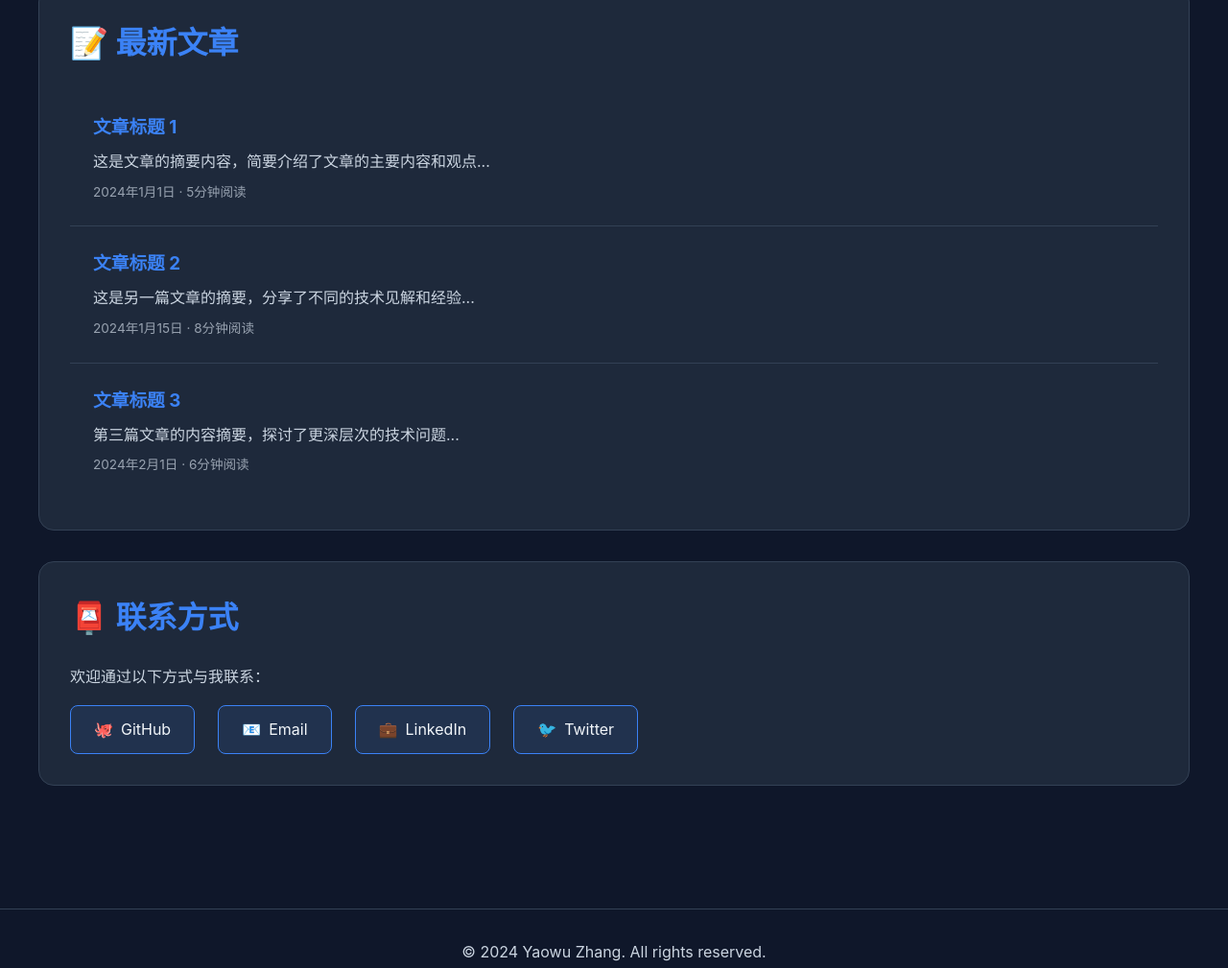
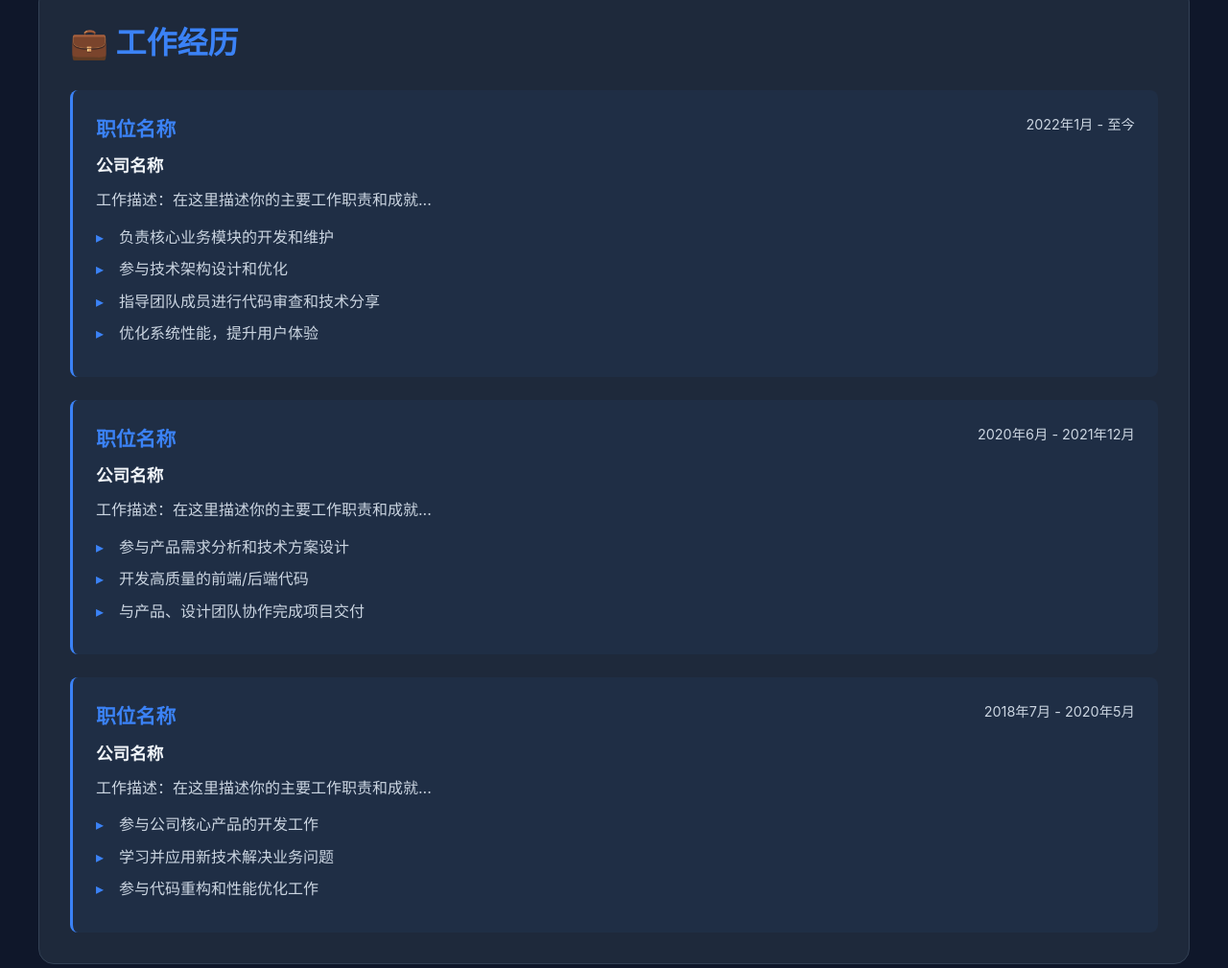
Before and after one commit to Napoleon1Zhang/Napoleon1Zhang.github.io, a plain HTML site: page index.html in a window 1280 px wide. Shown: the part 1554-2563 px from the top of the page at 96% size. Drawn offline with Linux system fonts and the light colour scheme.

Commit message:
Update index.html

```diff
--- a/index.html
+++ b/index.html
@@ -238,39 +238,81 @@
       color: var(--hover-color);
     }
 
-    /* 博客文章 */
-    .blog-list {
+    /* 工作经历 */
+    .experience-list {
       list-style: none;
     }
 
-    .blog-item {
+    .experience-item {
       padding: 1.5rem;
-      border-bottom: 1px solid var(--border-color);
-      transition: background 0.3s;
+      border-left: 3px solid var(--primary-color);
+      margin-bottom: 1.5rem;
+      background: rgba(59, 130, 246, 0.05);
+      border-radius: 8px;
+      transition: all 0.3s;
+      position: relative;
     }
 
-    .blog-item:hover {
-      background: rgba(59, 130, 246, 0.05);
+    .experience-item:hover {
+      background: rgba(59, 130, 246, 0.1);
+      transform: translateX(5px);
     }
 
-    .blog-item:last-child {
-      border-bottom: none;
+    .experience-item:last-child {
+      margin-bottom: 0;
     }
 
-    .blog-item h3 {
+    .experience-header {
+      display: flex;
+      justify-content: space-between;
+      align-items: flex-start;
+      margin-bottom: 0.5rem;
+      flex-wrap: wrap;
+      gap: 1rem;
+    }
+
+    .experience-item h3 {
       color: var(--primary-color);
       margin-bottom: 0.5rem;
+      font-size: 1.3rem;
     }
 
-    .blog-item p {
+    .experience-company {
+      color: var(--text-primary);
+      font-weight: 600;
+      font-size: 1.1rem;
+    }
+
+    .experience-period {
+      color: var(--text-secondary);
+      font-size: 0.9rem;
+      white-space: nowrap;
+    }
+
+    .experience-item p {
+      color: var(--text-secondary);
+      margin-bottom: 0.75rem;
+      line-height: 1.7;
+    }
+
+    .experience-duties {
+      list-style: none;
+      padding-left: 0;
+      margin-top: 0.75rem;
+    }
+
+    .experience-duties li {
       color: var(--text-secondary);
       margin-bottom: 0.5rem;
+      padding-left: 1.5rem;
+      position: relative;
     }
 
-    .blog-meta {
-      font-size: 0.85rem;
-      color: var(--text-secondary);
-      opacity: 0.7;
+    .experience-duties li:before {
+      content: "▸";
+      position: absolute;
+      left: 0;
+      color: var(--primary-color);
     }
 
     /* 联系方式 */
@@ -379,7 +421,7 @@
         <li><a href="#about">关于我</a></li>
         <li><a href="#skills">技能</a></li>
         <li><a href="#projects">项目</a></li>
-        <li><a href="#blog">博客</a></li>
+        <li><a href="#experience">工作经历</a></li>
         <li><a href="#contact">联系</a></li>
       </ul>
     </div>
@@ -456,24 +498,55 @@
         </div>
       </section>
 
-      <!-- 博客 -->
-      <section id="blog" class="card">
-        <h2>📝 最新文章</h2>
-        <ul class="blog-list">
-          <li class="blog-item">
-            <h3><a href="#" style="color: var(--primary-color); text-decoration: none;">文章标题 1</a></h3>
-            <p>这是文章的摘要内容，简要介绍了文章的主要内容和观点...</p>
-            <div class="blog-meta">2024年1月1日 · 5分钟阅读</div>
+      <!-- 工作经历 -->
+      <section id="experience" class="card">
+        <h2>💼 工作经历</h2>
+        <ul class="experience-list">
+          <li class="experience-item">
+            <div class="experience-header">
+              <div>
+                <h3>职位名称</h3>
+                <div class="experience-company">公司名称</div>
+              </div>
+              <div class="experience-period">2022年1月 - 至今</div>
+            </div>
+            <p>工作描述：在这里描述你的主要工作职责和成就...</p>
+            <ul class="experience-duties">
+              <li>负责核心业务模块的开发和维护</li>
+              <li>参与技术架构设计和优化</li>
+              <li>指导团队成员进行代码审查和技术分享</li>
+              <li>优化系统性能，提升用户体验</li>
+            </ul>
           </li>
-          <li class="blog-item">
-            <h3><a href="#" style="color: var(--primary-color); text-decoration: none;">文章标题 2</a></h3>
-            <p>这是另一篇文章的摘要，分享了不同的技术见解和经验...</p>
-            <div class="blog-meta">2024年1月15日 · 8分钟阅读</div>
+          <li class="experience-item">
+            <div class="experience-header">
+              <div>
+                <h3>职位名称</h3>
+                <div class="experience-company">公司名称</div>
+              </div>
+              <div class="experience-period">2020年6月 - 2021年12月</div>
+            </div>
+            <p>工作描述：在这里描述你的主要工作职责和成就...</p>
+            <ul class="experience-duties">
+              <li>参与产品需求分析和技术方案设计</li>
+              <li>开发高质量的前端/后端代码</li>
+              <li>与产品、设计团队协作完成项目交付</li>
+            </ul>
           </li>
-          <li class="blog-item">
-            <h3><a href="#" style="color: var(--primary-color); text-decoration: none;">文章标题 3</a></h3>
-            <p>第三篇文章的内容摘要，探讨了更深层次的技术问题...</p>
-            <div class="blog-meta">2024年2月1日 · 6分钟阅读</div>
+          <li class="experience-item">
+            <div class="experience-header">
+              <div>
+                <h3>职位名称</h3>
+                <div class="experience-company">公司名称</div>
+              </div>
+              <div class="experience-period">2018年7月 - 2020年5月</div>
+            </div>
+            <p>工作描述：在这里描述你的主要工作职责和成就...</p>
+            <ul class="experience-duties">
+              <li>参与公司核心产品的开发工作</li>
+              <li>学习并应用新技术解决业务问题</li>
+              <li>参与代码重构和性能优化工作</li>
+            </ul>
           </li>
         </ul>
       </section>
```
